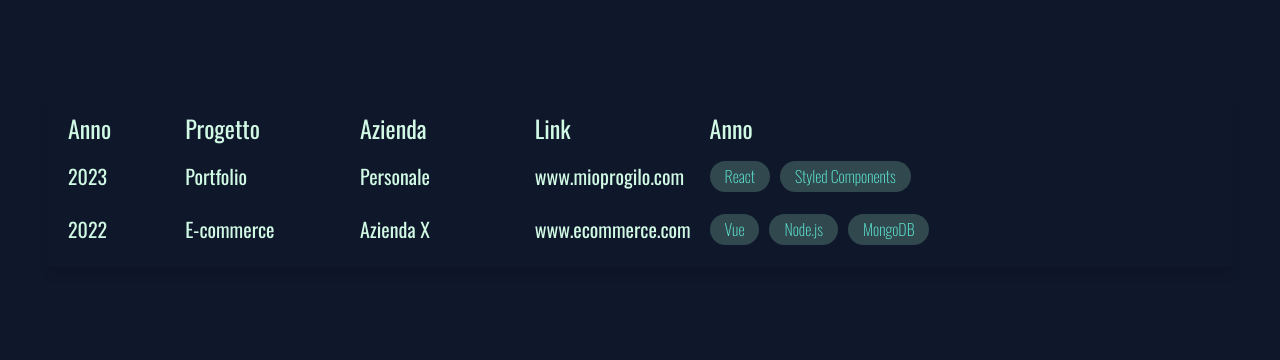
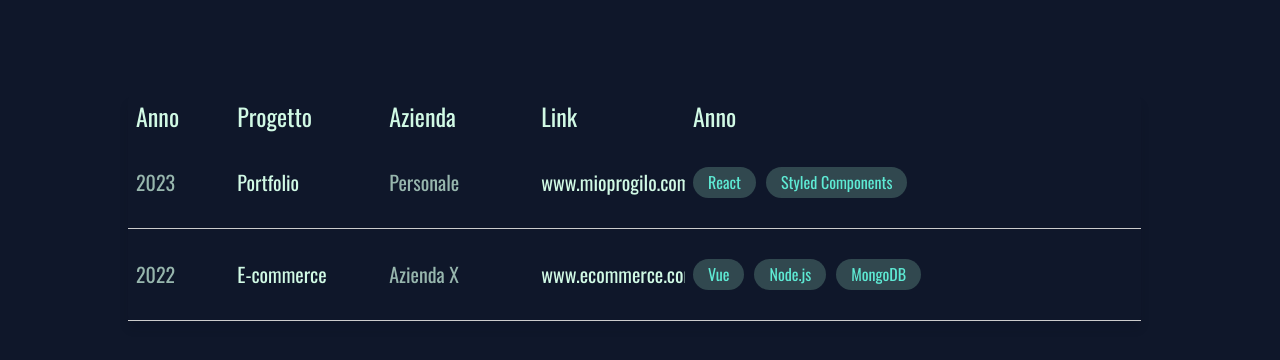
Before and after one commit to mDiGiulio94/Portfolio, a React (Create React App) app: page /projects in a window 1280 px wide. Shown: the top 360 px of the page. Built offline with nearby package versions, Linux system fonts and the light colour scheme.

Commit message:
miglioramento tabella

```diff
--- a/src/index.css
+++ b/src/index.css
@@ -67,6 +67,9 @@ p {
   font-weight: 400!important;
 }
 
+.specialP{
+  opacity: 0.7;
+}
 
 code {
   font-family: source-code-pro, Menlo, Monaco, Consolas, "Courier New",
--- a/src/pages/AllJobs.js
+++ b/src/pages/AllJobs.js
@@ -27,7 +27,7 @@ export default function AllJobs() {
     {
       label: <h5>Anno</h5> ,
       width: "10%",
-      accessor: (progetti) =><p>{progetti.anno ?? "-"}</p>,
+      accessor: (progetti) =><p className="specialP">{progetti.anno ?? "-"}</p>,
     },
     {
       label: <h5>Progetto</h5> ,
@@ -37,7 +37,7 @@ export default function AllJobs() {
     {
       label: <h5>Azienda</h5> ,
       width: "15%",
-      accessor: (progetti) =><p>{progetti.azienda ?? "-"}</p>,
+      accessor: (progetti) =><p className="specialP">{progetti.azienda ?? "-"}</p>,
     },
     {
       label: <h5>Link</h5> ,
@@ -60,8 +60,18 @@ export default function AllJobs() {
     },
   ];
 
-  return <Table columns={columns} items={progetti} />;
+  return (
+  <Container>
+
+ <Table columns={columns} items={progetti} />
+  </Container>
+ );
 }
+
+const Container = styled.div`
+padding-left: 5rem;
+padding-right: 5.7rem;
+`;
 
 const TechContainer = styled.div`
   display: flex;
@@ -80,5 +90,6 @@ const TechContainer = styled.div`
     background: #a7f3d038;
     box-shadow: inset 0 0 0 0 #a7f3d0;
     color: #5eead4;
+    font-weight: 400;
   }
 `;
--- a/src/shared/components/Table.js
+++ b/src/shared/components/Table.js
@@ -2,12 +2,17 @@ import styled from "styled-components";
 import Loading from "../../feature/Loading";
 
 const getAtPath = (obj, path) =>
-  path.split('.').reduce((acc, k) => (acc == null ? acc : acc[k]), obj);
+  path.split(".").reduce((acc, k) => (acc == null ? acc : acc[k]), obj);
 
-
-export default function Table({columns, items, error, loading, onRowClick, rowKey }) {
-
-    if (loading && items?.length === 0)
+export default function Table({
+  columns,
+  items,
+  error,
+  loading,
+  onRowClick,
+  rowKey,
+}) {
+  if (loading && items?.length === 0)
     return (
       <div className="loading-container">
         <Loading />
@@ -40,7 +45,7 @@ export default function Table({columns, items, error, loading, onRowClick, rowKe
               <Tr
                 key={key}
                 onClick={onRowClick ? () => onRowClick(row) : undefined}
-                role={onRowClick ? 'button' : undefined}
+                role={onRowClick ? "button" : undefined}
               >
                 {columns.map((col, cIdx) => {
                   let content = null;
@@ -48,11 +53,16 @@ export default function Table({columns, items, error, loading, onRowClick, rowKe
                     content = col.accessor(row);
                   } else if (col.key) {
                     content =
-                      typeof col.key === 'string'
-                        ? getAtPath(row , col.key)
-                        : (row )[col.key];
+                      typeof col.key === "string"
+                        ? getAtPath(row, col.key)
+                        : row[col.key];
                   }
-                  if (content === undefined || content === null || content === '') content = '-';
+                  if (
+                    content === undefined ||
+                    content === null ||
+                    content === ""
+                  )
+                    content = "-";
 
                   return (
                     <Td key={cIdx} data-col={col.id || cIdx}>
@@ -73,18 +83,20 @@ const TableX = styled.table`
   width: 100%;
   font-size: 14px;
   overflow-x: auto;
-  border-collapse: separate;
+  border-collapse: collapse;
   border-radius: 5px;
   box-shadow: 0 8px 10px rgba(2, 6, 23, 0.12);
-  padding: 10px;
 `;
 
 const Thead = styled.thead``;
 
-const Tbody = styled.tbody``;
+const Tbody = styled.tbody`
+  & > tr {
+    border-bottom: 1px solid #ccc;
+  }
+`;
 
-const Tr = styled.tr`
-`;
+const Tr = styled.tr``;
 
 const Th = styled.th`
   padding: 6px 8px;
@@ -95,7 +107,7 @@ const Th = styled.th`
 `;
 
 const Td = styled.td`
-  padding: 10px 8px;
+  padding: 30px 8px;
   white-space: nowrap;
   overflow: hidden;
   text-overflow: ellipsis;
--- a/src/shared/sections/Projects.js
+++ b/src/shared/sections/Projects.js
@@ -1,8 +1,10 @@
-import React, {useState} from "react";
+import React, { useState } from "react";
 import styled from "styled-components";
 import Card from "../components/Card";
+import { useNavigate } from "react-router-dom";
 
 export default function Projects() {
+  const navigate = useNavigate();
 
   const [hoverCard, setHoverCard] = useState(null);
 
@@ -10,21 +12,21 @@ export default function Projects() {
     {
       id: 1,
       nome: "Progetto 1",
-      descrizione: "Compiti del lavoroCompiti del lavoroCompiti del lavoroCompiti del lavoroCompiti del lavoroCompiti del lavoroCompiti del lavoroCompiti del lavoroCompiti del lavoroCompiti del lavoroCompiti del lavoroCompiti del lavoroCompiti del lavoroCompiti del lavoro",
-
+      descrizione:
+        "Compiti del lavoroCompiti del lavoroCompiti del lavoroCompiti del lavoroCompiti del lavoroCompiti del lavoroCompiti del lavoroCompiti del lavoroCompiti del lavoroCompiti del lavoroCompiti del lavoroCompiti del lavoroCompiti del lavoroCompiti del lavoro",
     },
     {
       id: 2,
       nome: "Progetto 2",
-      descrizione: "Compiti del lavoroCompiti del lavoroCompiti del lavoroCompiti del lavoroCompiti del lavoroCompiti del lavoroCompiti del lavoroCompiti del lavoroCompiti del lavoroCompiti del lavoroCompiti del lavoroCompiti del lavoroCompiti del lavoroCompiti del lavoro",
-
+      descrizione:
+        "Compiti del lavoroCompiti del lavoroCompiti del lavoroCompiti del lavoroCompiti del lavoroCompiti del lavoroCompiti del lavoroCompiti del lavoroCompiti del lavoroCompiti del lavoroCompiti del lavoroCompiti del lavoroCompiti del lavoroCompiti del lavoro",
     },
     {
       id: 3,
       nome: "Progetto 3",
-      descrizione: "Compiti del lavoroCompiti del lavoroCompiti del lavoroCompiti del lavoroCompiti del lavoroCompiti del lavoroCompiti del lavoroCompiti del lavoroCompiti del lavoroCompiti del lavoroCompiti del lavoroCompiti del lavoroCompiti del lavoroCompiti del lavoro",
+      descrizione:
+        "Compiti del lavoroCompiti del lavoroCompiti del lavoroCompiti del lavoroCompiti del lavoroCompiti del lavoroCompiti del lavoroCompiti del lavoroCompiti del lavoroCompiti del lavoroCompiti del lavoroCompiti del lavoroCompiti del lavoroCompiti del lavoro",
       tecnologie: ["React", "Node.js", "Firebase"],
-
     },
   ];
 
@@ -42,6 +44,10 @@ export default function Projects() {
           onMouseLeave={() => setHoverCard(null)}
         />
       ))}
+
+      <Navigator onClick={() => navigate("/projects")}>
+        Vai all'archivio di tutti i progetti
+      </Navigator>
     </Container>
   );
 }
@@ -51,3 +57,9 @@ display: flex;
   flex-direction: column;
   gap: 20px;
 `;
+const Navigator = styled.h5`
+  display: flex;
+  align-items: center;
+  padding: 0 20px;
+  cursor: pointer;
+`;
--- a/src/shared/sections/Workplaces.js
+++ b/src/shared/sections/Workplaces.js
@@ -3,6 +3,7 @@ import styled from "styled-components";
 import Card from "../components/Card";
 
 export default function Workplaces() {
+
 
     const [hoverCard, setHoverCard] = useState(null);
 
@@ -49,6 +50,7 @@ export default function Workplaces() {
         onMouseLeave={() => setHoverCard(null)}
         />
       ))}
+
     </Container>
   );
 }
```
Lines whose indentation alone changed are shown as unchanged.
